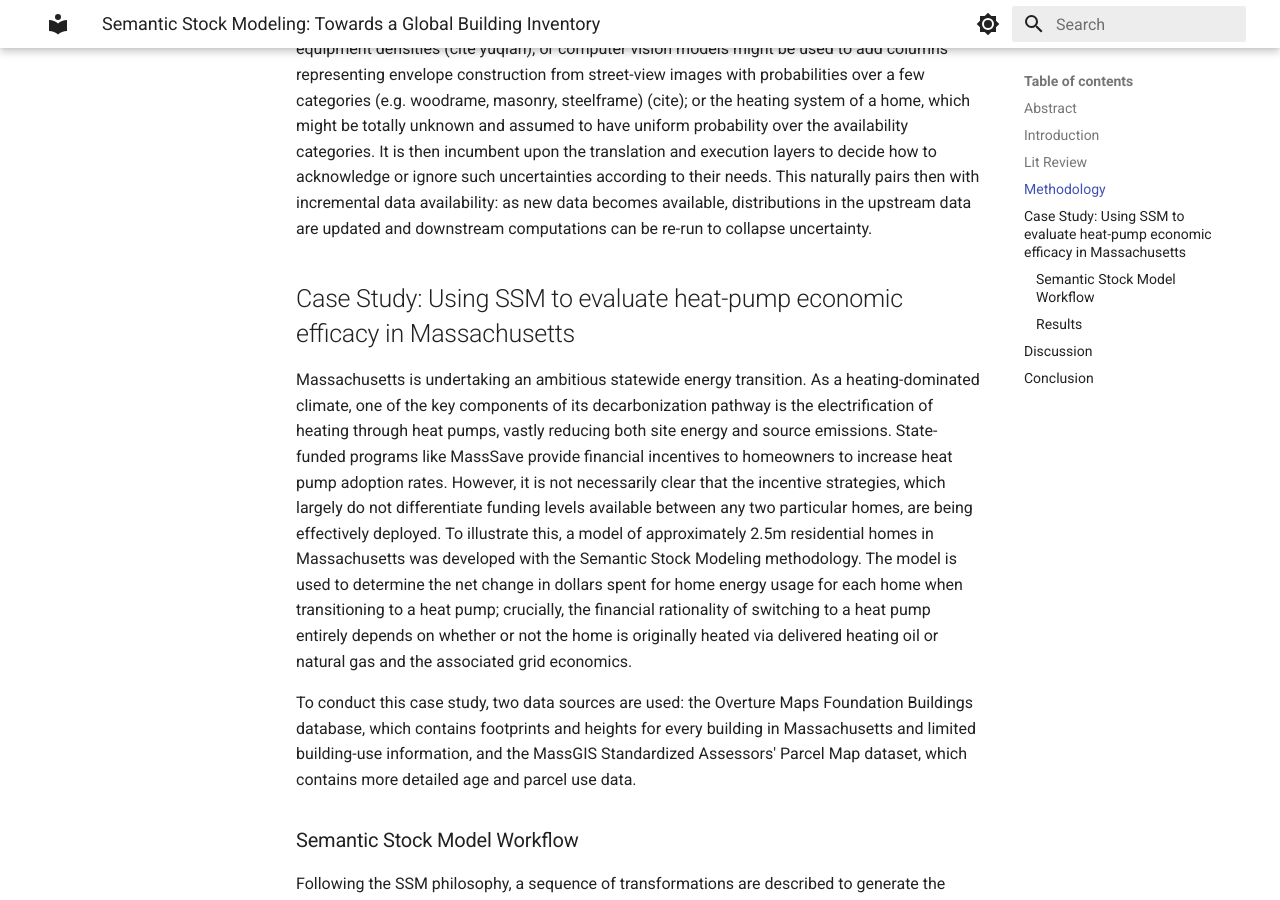
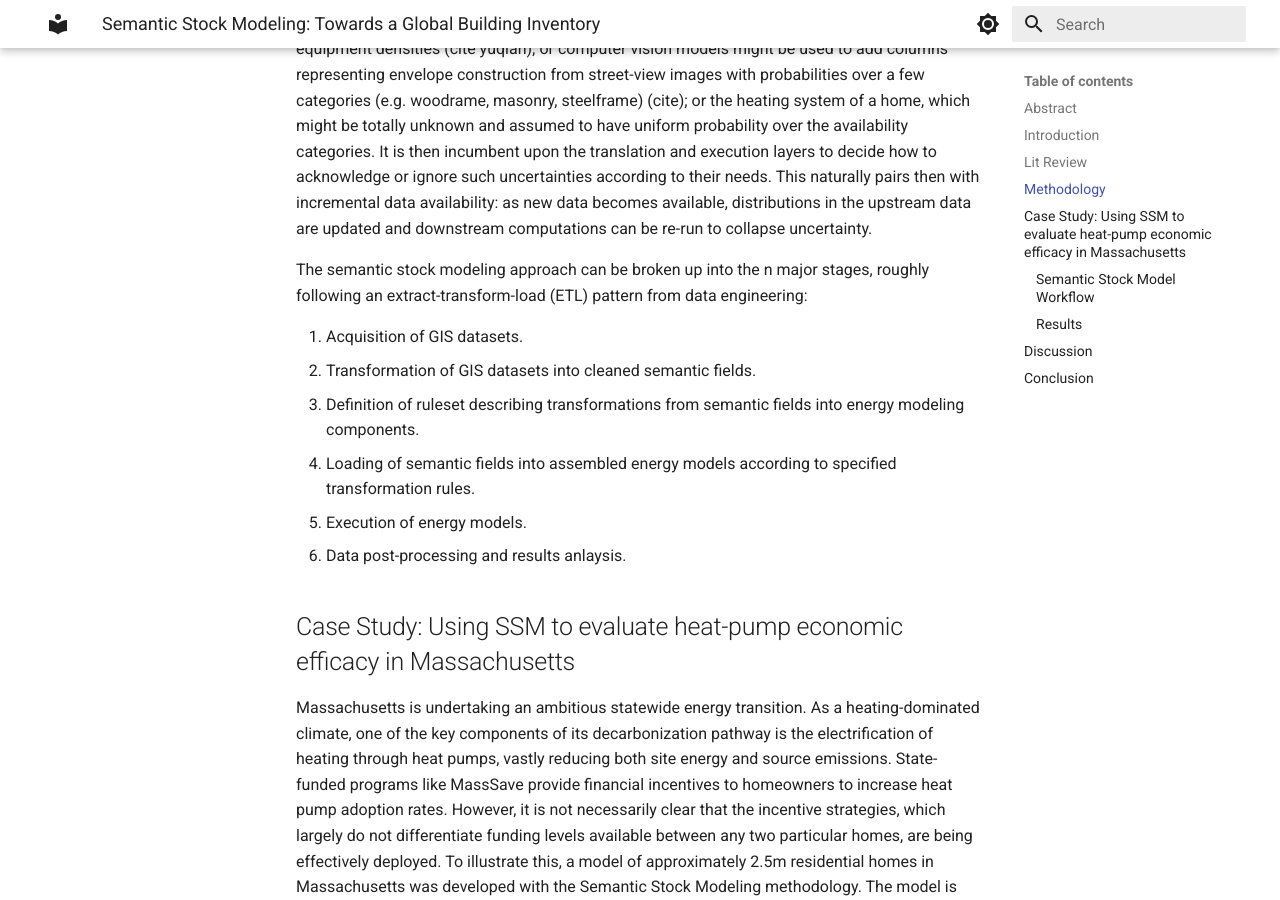
Before and after one commit to szvsw/semantic-ubems, an MkDocs documentation site: the page built from docs/outline.md, in a window 1280 px wide and 900 px high, scrolled down 4928 px. Built offline with MkDocs 1.6.1 and Material for MkDocs 9.7.7, drawn with Linux system fonts in a browser that asks for light colours.

Commit message:
continue to flesh out methods

```diff
--- a/docs/outline.md
+++ b/docs/outline.md
@@ -43,6 +43,15 @@ The term _semantic_ is chosen to emphasize the level of detail of information st
 By separating concerns, we enable the model description and computation to become decoupled in separate layers, with the obvious consequence that the model compilation and computation layer can be swapped out for different performance/cost tradeoffs or different modalities of analysis altogether. For instance, a variety of approaches can be used to achieve the desired scale of results in a reasonable amount of time: on the one hand, using high horizontal capacity and whitebox physics-based models, i.e. distributed cloud computing with large volumes of parallel nodes with low-throughput per node, or on the other hand, high vertical capacity and blackbox machine-learned models of the same function, i.e. exteremely high-throughput on relatively few GPU-equipped compute nodes. Similarly, different analysis engines can be supported from the same building-stock description, from a Bayesian model of a retrofit uptake economics analysis to an hourly heat-risk analysis which is accurate at the building scale, both consuming the same source dataset. The isolation of the building stock descriptions from the analysis engines makes it (relatively) straightforward to support these different approaches simultaneously.
 
 Additionally, by separating the concerns and disposing of the notions of templates, it allows the upstream semantic building stock descriptions to easily incorporate probabilistic data without concern for how the downstream analysis tasks may or may not acknolwedge it. For instance, census GIS data may easily be merged into the dataset to assign probabilities to income levels or number of occupants and used to drive downstream selection of occupancy schedule or equipment densities (cite yuqian); or computer vision models might be used to add columns representing envelope construction from street-view images with probabilities over a few categories (e.g. woodrame, masonry, steelframe) (cite); or the heating system of a home, which might be totally unknown and assumed to have uniform probability over the availability categories. It is then incumbent upon the translation and execution layers to decide how to acknowledge or ignore such uncertainties according to their needs. This naturally pairs then with incremental data availability: as new data becomes available, distributions in the upstream data are updated and downstream computations can be re-run to collapse uncertainty.
+
+The semantic stock modeling approach can be broken up into the n major stages, roughly following an extract-transform-load (ETL) pattern from data engineering:
+
+1. Acquisition of GIS datasets.
+1. Transformation of GIS datasets into cleaned semantic fields.
+1. Definition of ruleset describing transformations from semantic fields into energy modeling components.
+1. Loading of semantic fields into assembled energy models according to specified transformation rules.
+1. Execution of energy models.
+1. Data post-processing and results anlaysis.
 
 ## Case Study: Using SSM to evaluate heat-pump economic efficacy in Massachusetts
 
```
